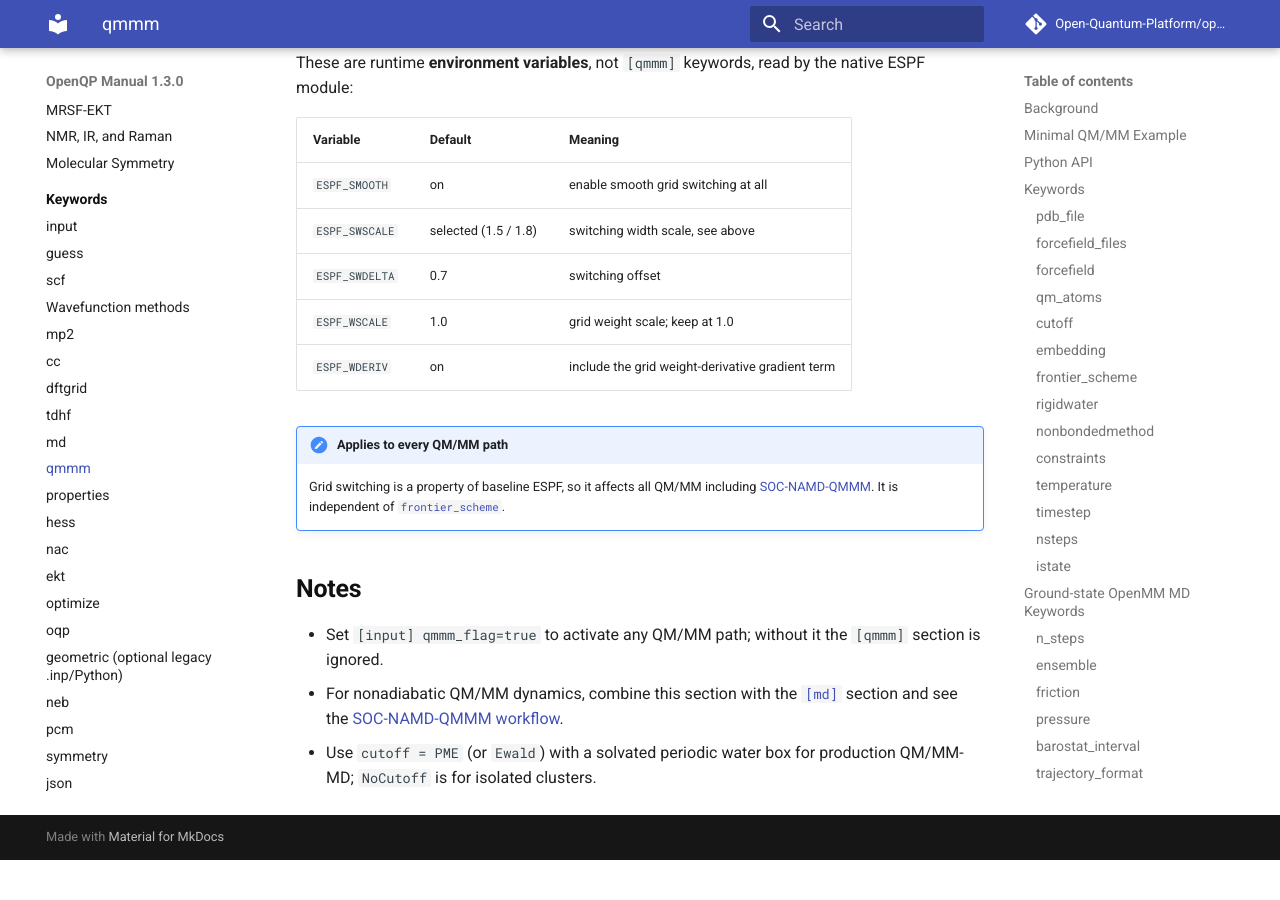
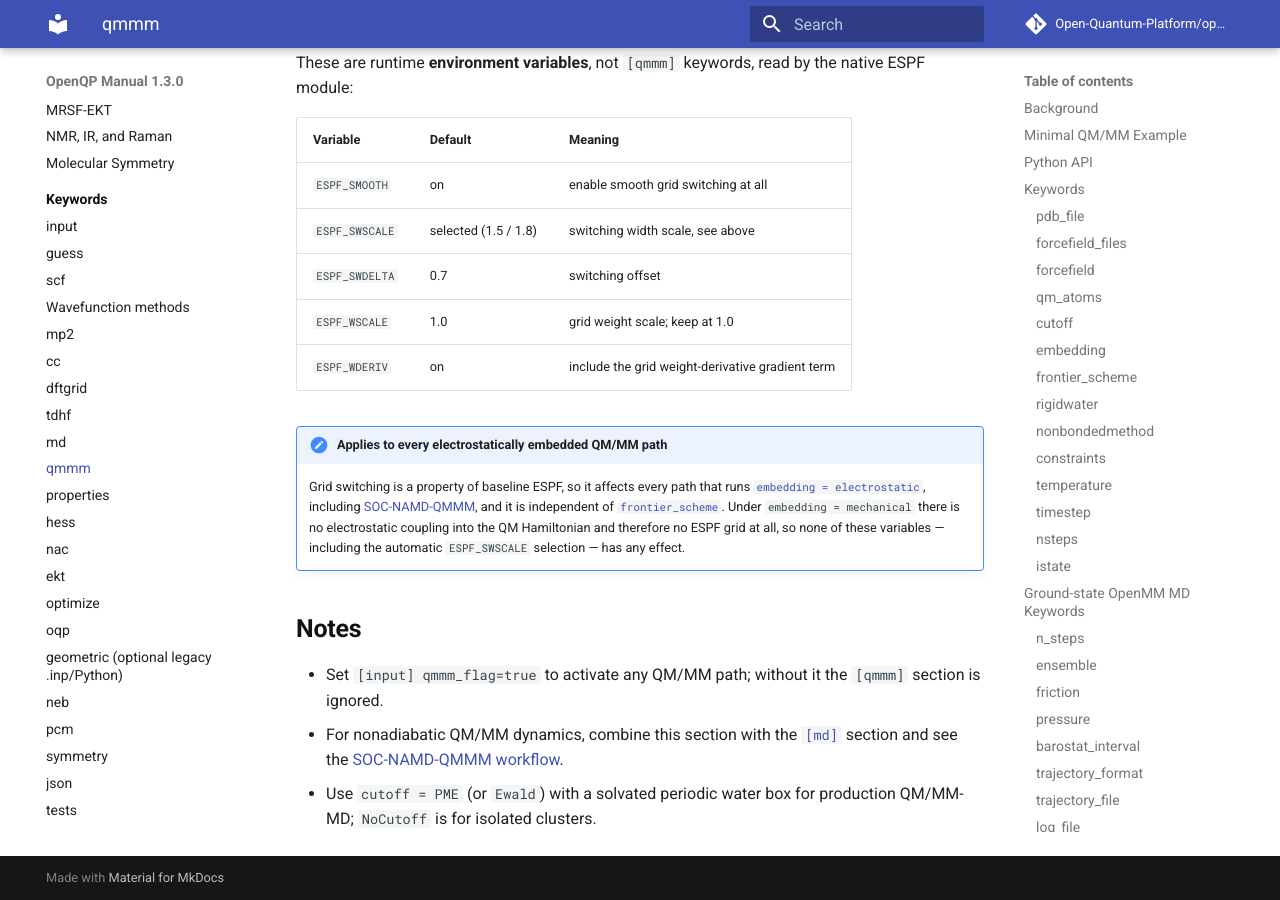
Before and after one commit to Open-Quantum-Platform/openqp-docs, an MkDocs documentation site: the page built from docs/keywords/qmmm.md, in a window 1280 px wide and 900 px high, scrolled down 16062 px. Built offline with MkDocs 1.6.1 and Material for MkDocs 9.7.7, drawn with Linux system fonts in a browser that asks for light colours; comment, search, counter and statistics services are not loaded; before the commit the page ends 16922 px from its top, so only the background shows below that.

Commit message:
Scope ESPF grid switching to electrostatic embedding
Under embedding = mechanical there is no electrostatic coupling into the QM
Hamiltonian, so no ESPF grid is built and none of these variables -- the
automatic ESPF_SWSCALE selection included -- does anything. Saying the
switching applies to 'every QM/MM path' would send mechanical-embedding users
tuning settings that cannot affect their run.

Co-Authored-By: Claude Fable 5 <noreply@anthropic.com>

```diff
--- a/docs/keywords/qmmm.md
+++ b/docs/keywords/qmmm.md
@@ -620,10 +620,14 @@ native ESPF module:
 | `ESPF_WSCALE` | 1.0 | grid weight scale; keep at 1.0 |
 | `ESPF_WDERIV` | on | include the grid weight-derivative gradient term |
 
-!!! note "Applies to every QM/MM path"
-    Grid switching is a property of baseline ESPF, so it affects all QM/MM
-    including [SOC-NAMD-QMMM](../workflows/soc-namd-qmmm.md). It is
-    independent of [`frontier_scheme`](#frontier_scheme).
+!!! note "Applies to every electrostatically embedded QM/MM path"
+    Grid switching is a property of baseline ESPF, so it affects every path
+    that runs [`embedding = electrostatic`](#embedding), including
+    [SOC-NAMD-QMMM](../workflows/soc-namd-qmmm.md), and it is independent of
+    [`frontier_scheme`](#frontier_scheme). Under `embedding = mechanical`
+    there is no electrostatic coupling into the QM Hamiltonian and therefore
+    no ESPF grid at all, so none of these variables — including the automatic
+    `ESPF_SWSCALE` selection — has any effect.
 
 ## Notes
 
```
